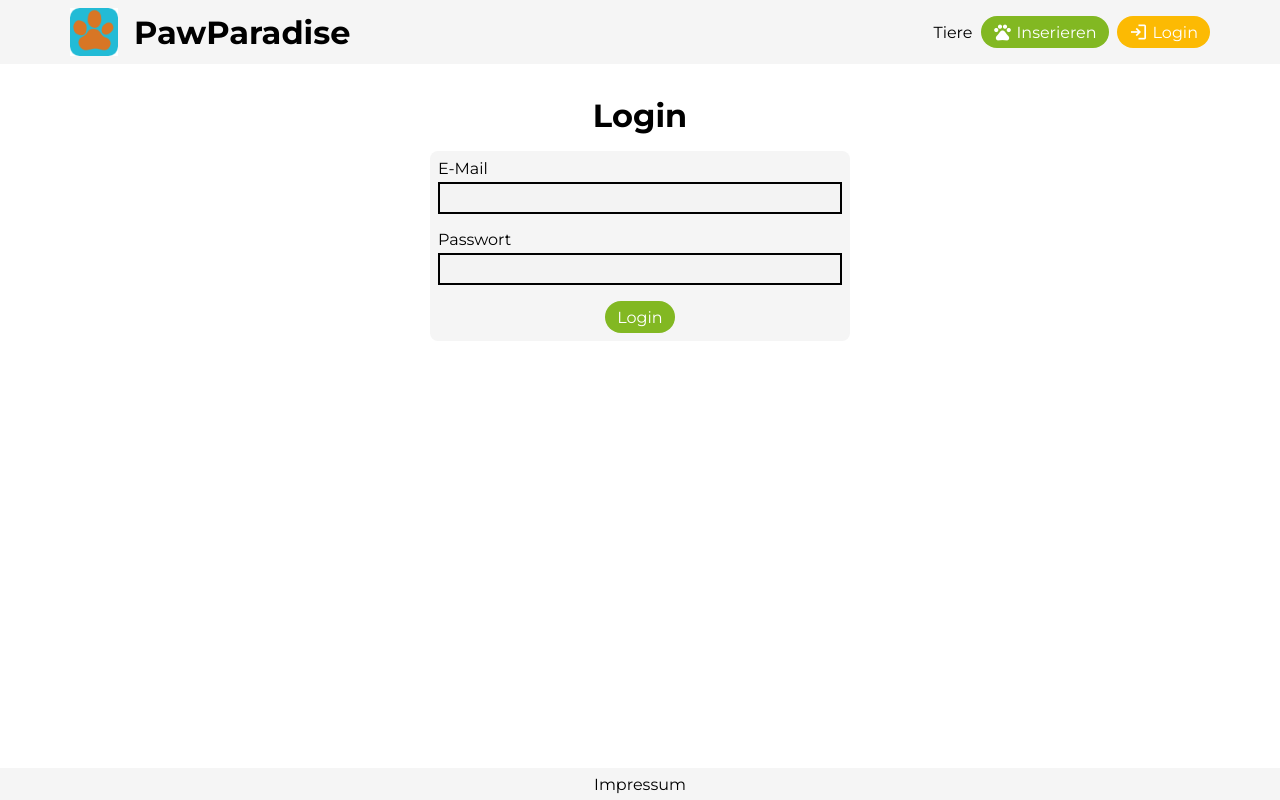
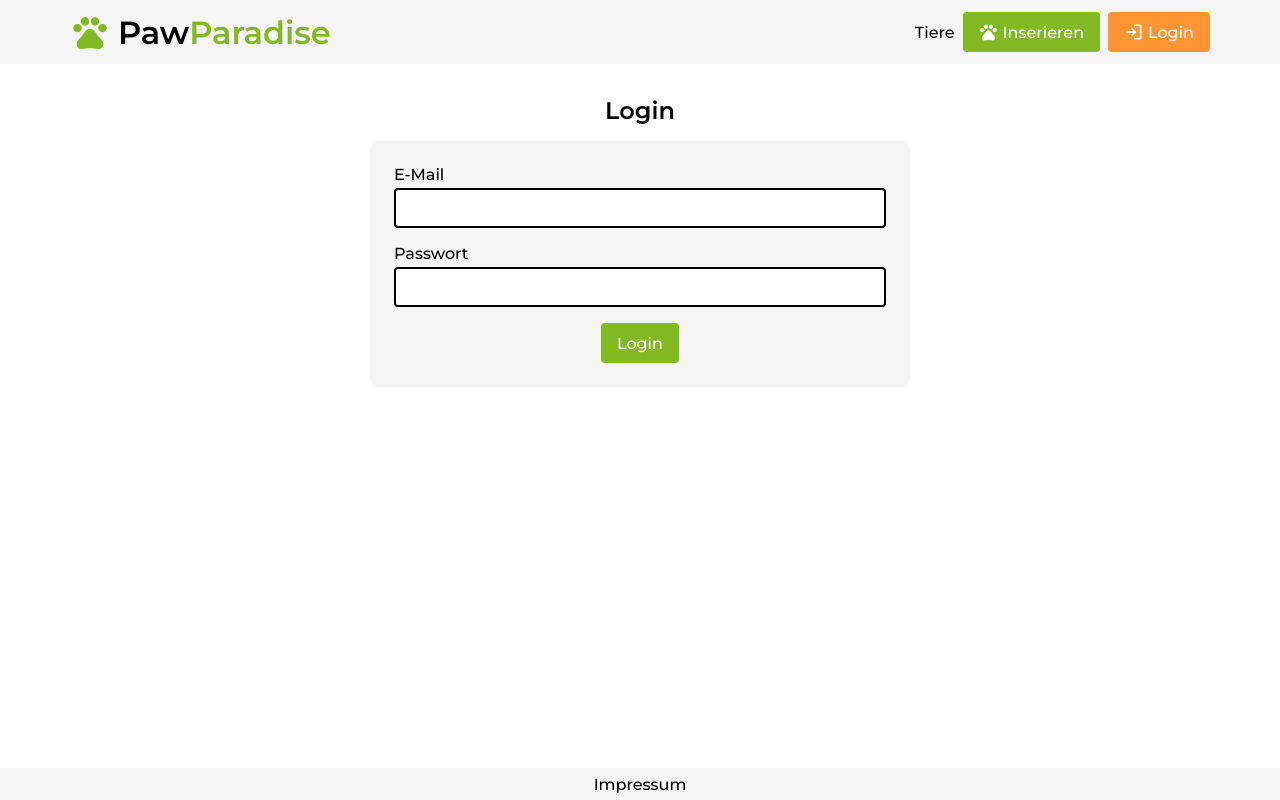
Before and after one commit to animal-shelter-germany/frontend, a Nuxt app: page /login in a window 1280 px wide. Built offline with nearby package versions, Linux system fonts and the light colour scheme.

Commit message:
colors changed, input and button reworked

```diff
--- a/assets/style.css
+++ b/assets/style.css
@@ -7,6 +7,11 @@
     box-sizing: border-box;
     text-decoration: none;
     color: black;
+    font-weight: 500;
+}
+
+h1, h1 span, h2, h2 span, h3, h3 span, h4, h4 span, h5, h5 span, h6, h6 span {
+    font-weight: 600;
 }
 
 html, body {
@@ -26,7 +31,9 @@ html, body {
 
 html {
     --primary-color: rgb(130, 184, 34);
-    --secondary-color: #fcba03;
+    --secondary-color: #ff9633;
+    --primary-color-alt: rgb(116, 170, 22);
+    --secondary-color-alt: #f87d2b;
     --background-color: #f5f5f5;
 }
 
@@ -49,6 +56,9 @@ html {
     flex-direction: column;
     gap: 1rem;
 }
+.self-center {
+    align-self: center;
+}
 
 .content > *:is(div, form, header, footer) {
     width: 100%;
@@ -57,12 +67,21 @@ html {
 .narrow {
     width: min(100%, 1140px);
 }
+.narrow.s {
+    width: min(100%, 320px);
+}
+.narrow.m {
+    width: min(100%, 540px);
+}
 
 .tile {
     background-color: var(--background-color);
     border-radius: 0.5rem;
     padding: 0.5rem;
     overflow: hidden;
+}
+.tile.b {
+    padding: 1.5rem;
 }
 
 .tile.nogap {
@@ -97,3 +116,8 @@ input, select, textarea {
     padding: 0rem 0.5rem;
     font-size: 0.9rem;
 }
+
+.base-shape {
+    height: 2.5rem;
+    border-radius: 0.25rem;
+}
--- a/components/HeaderComponent.vue
+++ b/components/HeaderComponent.vue
@@ -2,8 +2,8 @@
     <header class="header center-center">
         <div class="narrow space-between-center">
             <div class="site-ident center-center">
-                <img class="site-img" src="/logo.png" alt="">
-                <h1>PawParadise</h1>
+                <UiIcon class="logo">pets</UiIcon>
+                <h1>Paw<span class="colored">Paradise</span></h1>
             </div>
             <nav class="center-center gap-0">
                 <NuxtLink to="/tiere">Tiere</NuxtLink>
@@ -30,10 +30,13 @@ const account = ref(computed(() => useUserStore().getAccount()));
     width: 100%;
 }
 .site-ident {
-    gap: 1rem;
+    gap: 0.5rem;
 }
-.site-img {
-    height: 3rem;
-    width: 3rem;
+.logo {
+    font-size: 2.5rem;
+    color: var(--primary-color);
+}
+.colored {
+    color: var(--primary-color);
 }
 </style>
--- /dev/null
+++ b/components/LoginComponent.vue
@@ -0,0 +1,33 @@
+<template>
+    <div class="content">
+        <h2 class="self-center">Login</h2>
+        <form class="content tile b" @submit.prevent="() => login(session)">
+            <UiInput label="E-Mail">
+                <input type="text" v-model="session.email">
+            </UiInput>
+            <UiInput label="Passwort">
+                <input type="password" v-model="session.password">
+            </UiInput>
+            <div class="center-center">
+                <UiButton>Login</UiButton>
+            </div>
+        </form>
+    </div>
+</template>
+
+<script setup lang="ts">
+import { Login } from '~/classes/Login';
+import { getSession } from '~/requests/session';
+
+const session = ref(new Login());
+
+function login(login: Login) {
+    getSession(login, (token: string) => {
+        const session = useCookie('animal-token');
+        session.value = token;
+        useUserStore().initByToken(token, () => {
+            useRouter().push('/account');
+        });
+    }, () => {});
+}
+</script>
--- a/components/ui/UiButton.vue
+++ b/components/ui/UiButton.vue
@@ -1,5 +1,5 @@
 <template>
-    <button class="button pointer center-center"><UiIcon v-if="icon">{{ icon }}</UiIcon><slot></slot></button>
+    <button class="base-shape button pointer center-center"><UiIcon v-if="icon">{{ icon }}</UiIcon><slot></slot></button>
 </template>
 
 <script setup lang="ts">
@@ -13,14 +13,15 @@ defineProps({
 <style scoped>
 .button {
     background-color: var(--primary-color);
-    height: 2rem;
     font-size: 1rem;
-    border-radius: 1rem;
     color: white;
-    padding: 0 0.75rem;
+    padding: 0 1rem;
     border: none;
     outline: none;
     gap: 0.25rem;
+}
+.button:hover {
+    background-color: var(--primary-color-alt);
 }
 .button * {
     color: white;
@@ -28,4 +29,7 @@ defineProps({
 .button.secondary {
     background-color: var(--secondary-color);
 }
+.button:hover.secondary {
+    background-color: var(--secondary-color-alt);
+}
 </style>
--- a/components/ui/UiInput.vue
+++ b/components/ui/UiInput.vue
@@ -18,3 +18,15 @@ defineProps<{
     gap: 0.25rem;
 }
 </style>
+
+<style>
+.field input {
+    height: 2.5rem;
+    border-radius: 0.25rem;
+    background-color: rgb(255, 255, 255);
+
+}
+.field input:focus {
+    border-color: var(--primary-color);
+}
+</style>
--- a/pages/account.vue
+++ b/pages/account.vue
@@ -1,22 +1,23 @@
 <template>
     <div class="account-layout narrow" v-if="token">
         <nav class="nav tile">
-            <NuxtLink to="/account">Home</NuxtLink>
-            <NuxtLink to="/account/listings">Listings</NuxtLink>
-            <NuxtLink to="/account/einstellungen">Einstellungen</NuxtLink>
-            <NuxtLink to="/account/logout">Logout</NuxtLink>
+            <NuxtLink class="base-shape" to="/account">Home</NuxtLink>
+            <NuxtLink class="base-shape" to="/account/listings">Listings</NuxtLink>
+            <NuxtLink class="base-shape" to="/account/einstellungen">Einstellungen</NuxtLink>
+            <NuxtLink class="base-shape" to="/account/logout">Logout</NuxtLink>
         </nav>
          <div>
             <NuxtPage></NuxtPage>
          </div>
     </div>
-    <div class="narrow">
-        <p>please log in</p>
+    <div class="narrow m" v-if="!token">
+        <LoginComponent></LoginComponent>
     </div>
 </template>
 
 <script setup lang="ts">
 const token = useCookie('animal-token');
+import LoginComponent from '~/components/LoginComponent.vue';
 </script>
 
 <style scoped>
@@ -29,16 +30,14 @@ const token = useCookie('animal-token');
 .nav {
     display: flex;
     flex-direction: column;
-    gap: 1rem;
+    gap: 0.5rem;
     padding: 1rem 1.5rem;
 }
 
 .nav > * {
-    height: 2rem;
     display: flex;
     align-items: center;
     padding: 0 1rem;
-    border-radius: 1rem;
 }
 
 .nav > *.router-link-exact-active {
--- a/pages/login.vue
+++ b/pages/login.vue
@@ -1,41 +1,9 @@
 <template>
-    <div class="narrow login content">
-        <div class="center-center">
-            <h1>Login</h1>
-        </div>
-        <form class="content tile" @submit.prevent="() => login(session)">
-            <UiInput label="E-Mail">
-                <input type="text" v-model="session.email">
-            </UiInput>
-            <UiInput label="Passwort">
-                <input type="password" v-model="session.password">
-            </UiInput>
-            <div class="center-center">
-                <UiButton>Login</UiButton>
-            </div>
-        </form>
+    <div class="narrow m content">
+        <LoginComponent></LoginComponent>
     </div>
 </template>
 
 <script setup lang="ts">
-import { Login } from '~/classes/Login';
-import { getSession } from '~/requests/session';
-
-const session = ref(new Login());
-
-function login(login: Login) {
-    getSession(login, (token: string) => {
-        const session = useCookie('animal-token');
-        session.value = token;
-        useUserStore().initByToken(token, () => {
-            useRouter().push('/account');
-        });
-    }, () => {});
-}
+import LoginComponent from '~/components/LoginComponent.vue';
 </script>
-
-<style scoped>
-.login {
-    width: min(100%, 420px);
-}
-</style>
```
Also changed, not shown: util/auth.ts (added, +9 -0 lines).
